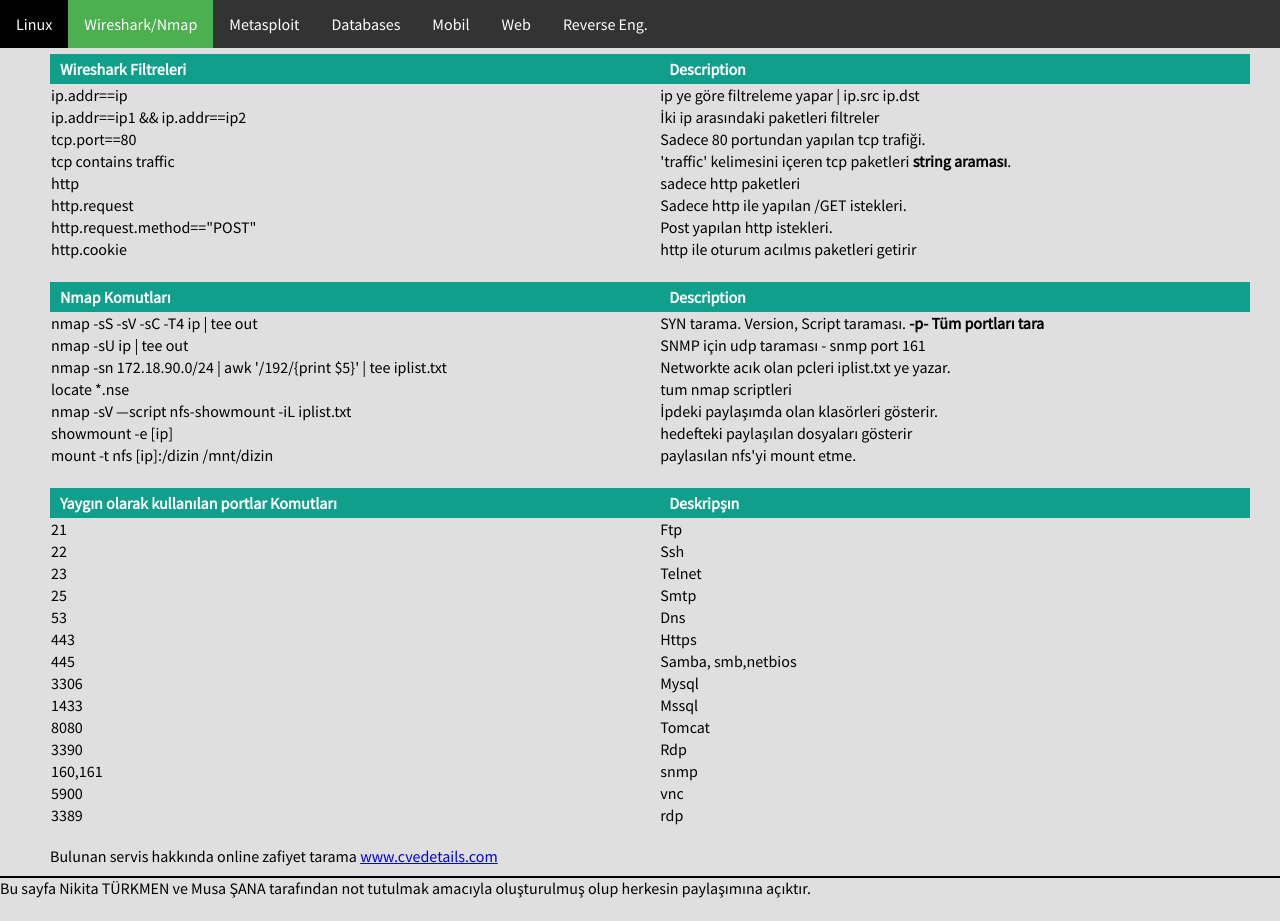
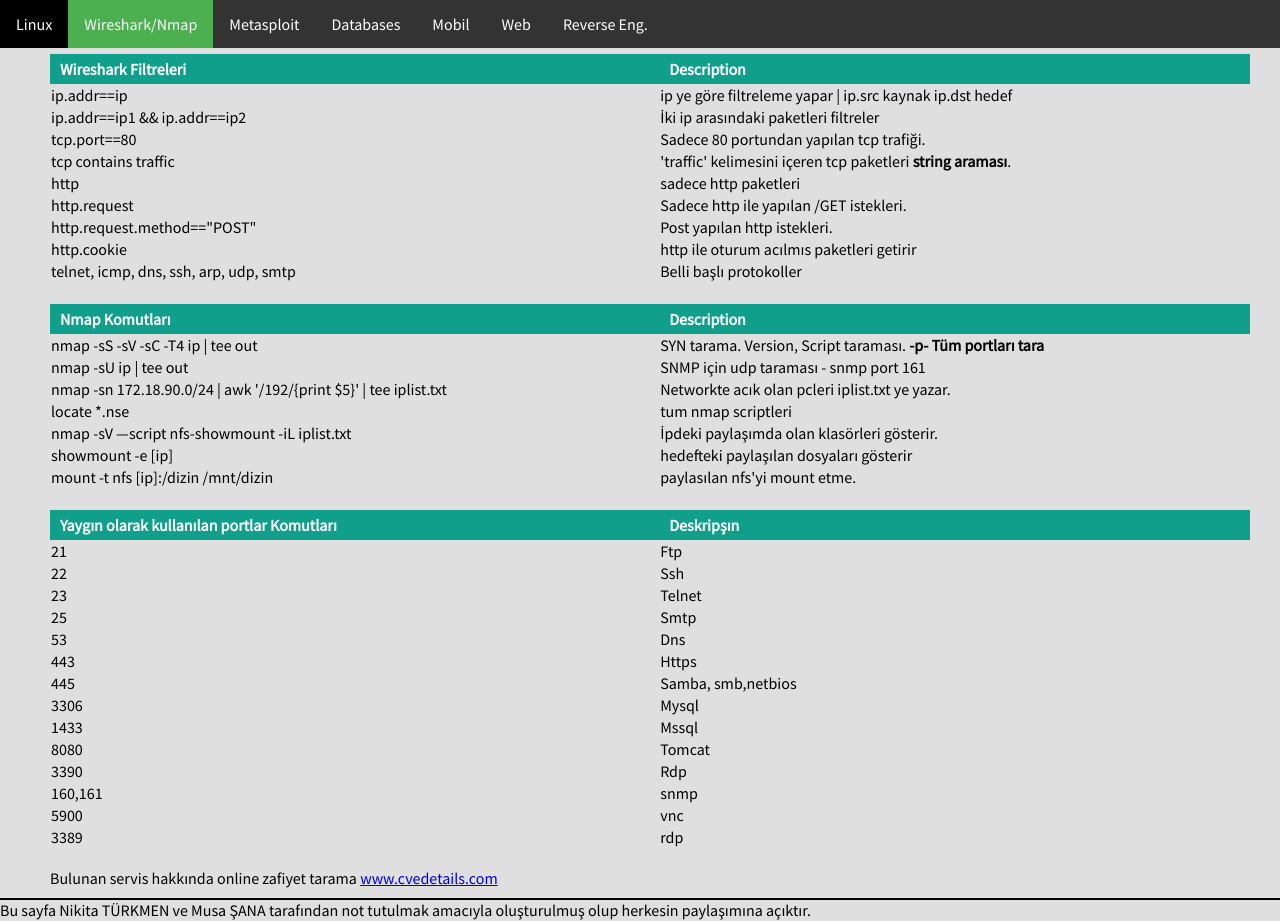
Before and after one commit to musana/musana.old.github.io, a plain HTML site: page notlar/index.html in a window 1280 px wide. Both pictures are taken after a click on the link "Wireshark/Nmap". Before the commit the page ends 899 px from the top, so only its background shows below. Drawn offline with Linux system fonts and the light colour scheme.

Commit message:
eklemisim

```diff
--- a/notlar/index.html
+++ b/notlar/index.html
@@ -65,7 +65,6 @@
 </div>
 
 <div class="tabcontent" id="Databases">
-
   <table>
   	<tr><th>Postgre Sql Komutları</th><th>Description</th></tr>
   	<tr><td class="kod">psql -U [user] -h [ip]</td><td class="desc">psql connect</td></tr>
@@ -75,7 +74,7 @@
   	<tr><td class="kod">\d [table_name]</td><td class="desc">Tablodaki sutunları listele</td></tr>
   	<tr><td class="kod">SELECT * FROM "table_name";</td><td class="desc">Tablodaki verileri listele</td></tr>
 
-	<<tr><td><br></td></tr>
+  	<tr><td><br></td></tr>
 
   	<tr><th>Mysql Komutları</th><th>Description</th></tr>
   	<tr><td class="kod">mysql -u [user] -h [ip]</td><td class="desc">mysql connect</td></tr>
@@ -84,14 +83,12 @@
   	<tr><td class="kod">show tables;</td><td class="desc">Tabloları listele</td></tr>
   	<tr><td class="kod">SELECT * FROM "table_name";</td><td class="desc">Tablodaki verileri listele</td></tr>
   </table>
-
-
 </div>
 
 <div class="tabcontent" id="Wireshark-Nmap">
   <table>
     <tr><th>Wireshark Filtreleri</th><th>Description</th></tr>
-    <tr><td class="kod">ip.addr==ip</td><td class="desc">ip ye göre filtreleme yapar | ip.src ip.dst</td></tr>
+    <tr><td class="kod">ip.addr==ip</td><td class="desc">ip ye göre filtreleme yapar | ip.src kaynak ip.dst hedef</td></tr>
     <tr><td class="kod">ip.addr==ip1  && ip.addr==ip2</td><td class="desc">İki ip arasındaki paketleri filtreler</td></tr>
     <tr><td class="kod">tcp.port==80</td><td class="desc">Sadece 80 portundan yapılan tcp trafiği.</td></tr>
     <tr><td class="kod">tcp contains traffic</td><td class="desc">'traffic' kelimesini içeren tcp paketleri <b>string araması</b>.</td></tr>
@@ -99,6 +96,7 @@
     <tr><td class="kod">http.request</td><td class="desc">Sadece http ile yapılan /GET istekleri.</td></tr>
     <tr><td class="kod">http.request.method=="POST"</td><td class="desc">Post yapılan http istekleri.</td></tr>
     <tr><td class="kod">http.cookie</td><td class="desc">http ile oturum acılmıs paketleri getirir</td></tr>
+    <tr><td class="kod">telnet, icmp, dns, ssh, arp, udp, smtp</td><td class="desc">Belli başlı protokoller</td></tr>
 
     <tr><td><br></td></tr>
     <tr><th>Nmap Komutları</th><th>Description</th></tr>
```
Lines whose indentation alone changed are shown as unchanged.
